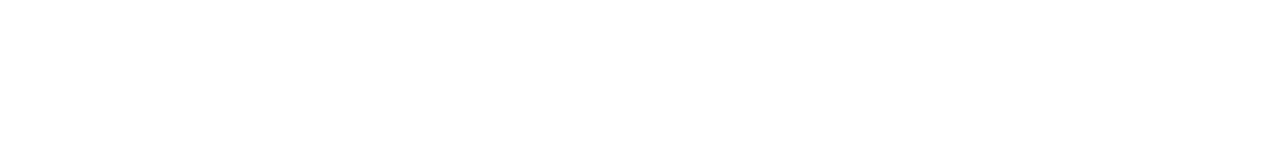
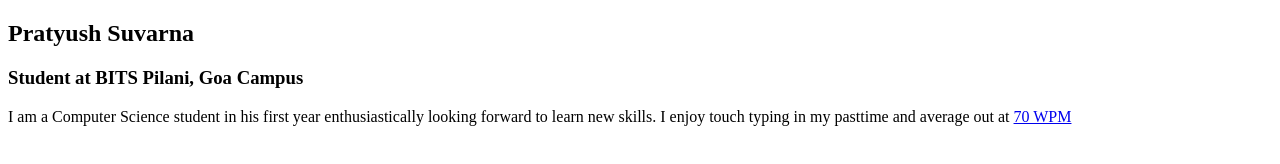
Before and after one commit to RiftK/riftK.github.io, a plain HTML site: page index.html in a window 1280 px wide. Drawn offline with Linux system fonts and the light colour scheme.

Commit message:
Update index.html

```diff
--- a/index.html
+++ b/index.html
@@ -6,10 +6,19 @@
     <meta http-equiv="X-UA-Compatible" content="IE=edge">
     <meta name="viewport" content="width=device-width, initial-scale=1.0">
     <title>Pratyush Suvarna</title>
+    <link rel="stylesheet" href="./styles.css">
 </head>
 
 <body>
-
+    <div id="profile">
+        <h2>Pratyush Suvarna</h2>
+        <h3>Student at BITS Pilani, Goa Campus</h3>
+    </div>
+    <div id="about">
+        <p>I am a Computer Science student in his first year enthusiastically looking forward to learn new skills. I
+            enjoy touch typing in my pasttime and average out at <a
+                href="https://data.typeracer.com/pit/profile?user=rifterk">70 WPM</a> </p>
+    </div>
 </body>
 
 </html>
```
